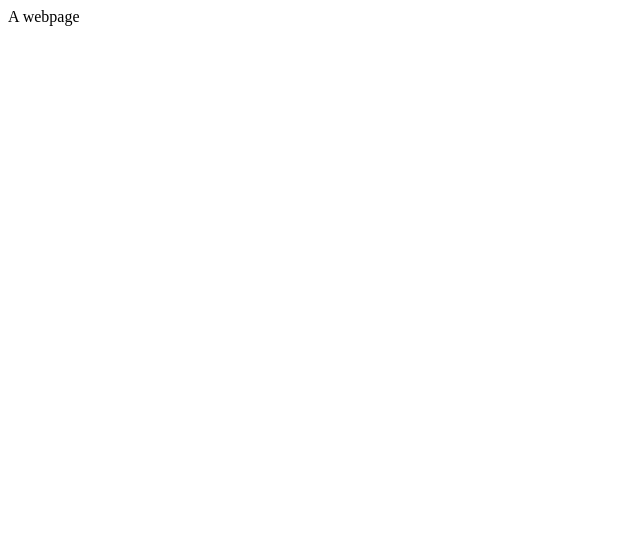
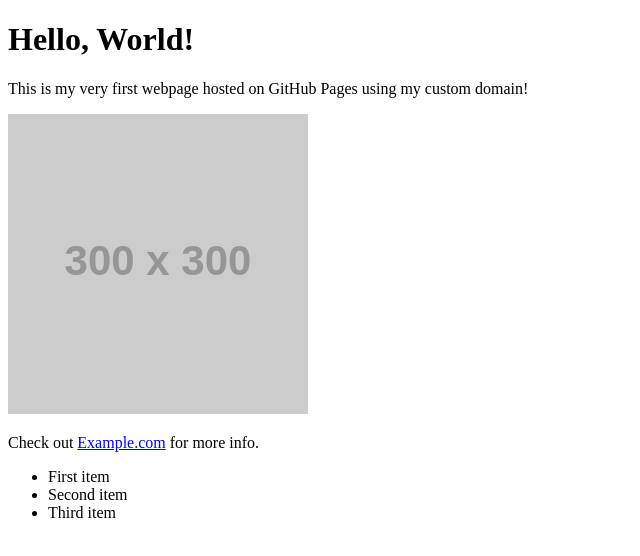
Before and after one commit to hamzanajam7/hamzanajam7.github.io, a plain HTML site: page index.html in a window 1280 px wide. Shown: the whole page, without its empty margins (0-640 px from the left). Drawn offline with Linux system fonts and the light colour scheme; placeholder pictures from the web are drawn by us.

Commit message:
Add basic HTML structure

```diff
--- a/index.html
+++ b/index.html
@@ -1,4 +1,4 @@
-<!DOCTYPE html>
+<!-- <!DOCTYPE html>
 <html>
     <head>
         <title>hamzacs52 class="me"</title>
@@ -6,4 +6,36 @@
     <body>
         A webpage
     </body>
+</html> -->
+
+
+<!DOCTYPE html>
+<html>
+  <head>
+    <title>My Awesome Webpage</title>
+  </head>
+  <body>
+    <!-- Main heading -->
+    <h1>Hello, World!</h1>
+
+    <!-- Paragraph of text -->
+    <p>This is my very first webpage hosted on GitHub Pages using my custom domain!</p>
+
+    <!-- An example image -->
+    <img src="https://via.placeholder.com/300" alt="Placeholder image" />
+
+    <!-- A link to somewhere interesting -->
+    <p>
+      Check out
+      <a href="https://www.example.com" target="_blank">Example.com</a>
+      for more info.
+    </p>
+
+    <!-- A simple list -->
+    <ul>
+      <li>First item</li>
+      <li>Second item</li>
+      <li>Third item</li>
+    </ul>
+  </body>
 </html>
```
